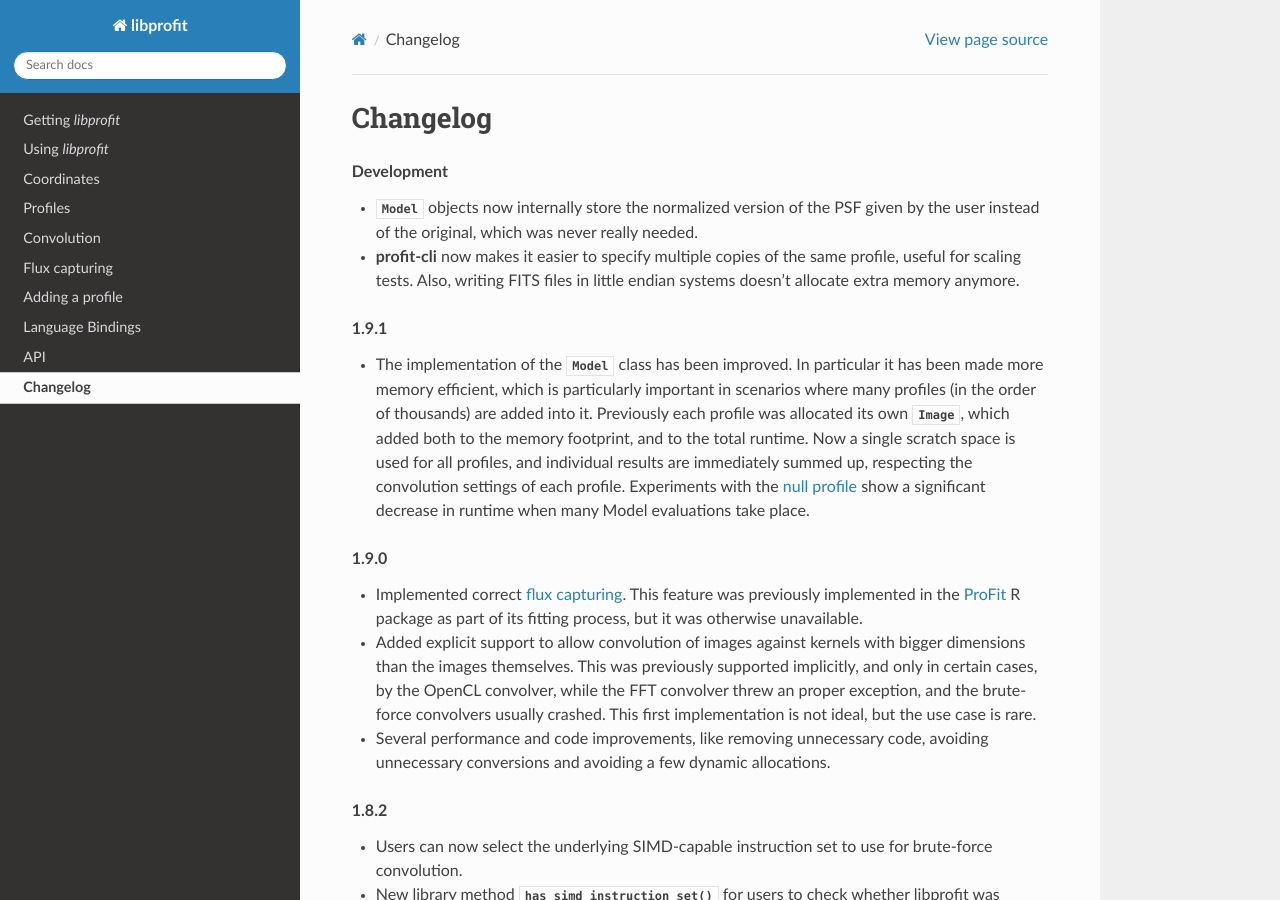
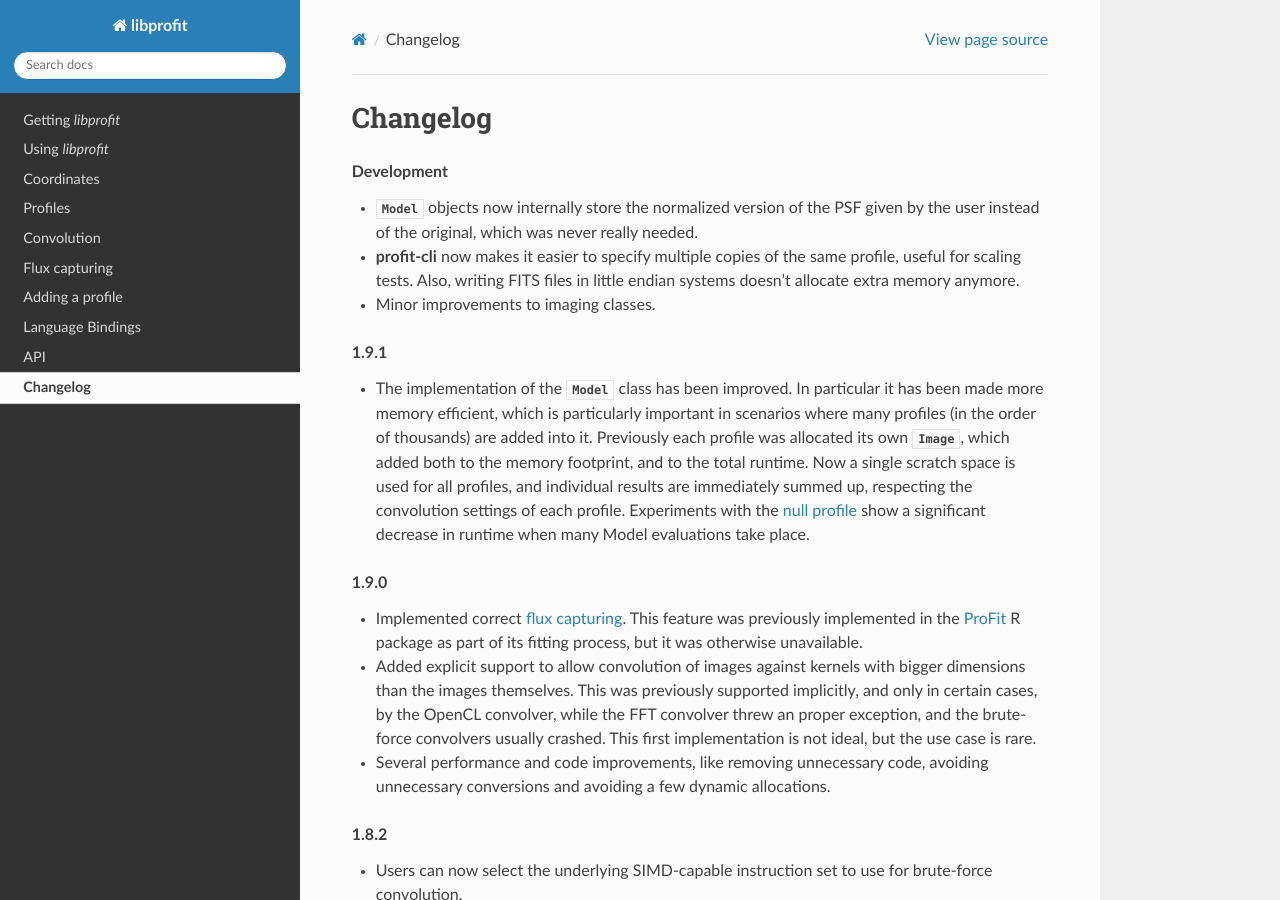
Before and after one commit to ICRAR/libprofit, a Sphinx documentation site: the page built from docs/changelog.rst, in a window 1280 px wide and 900 px high. Built offline with Sphinx 7.4.7 and the Read the Docs theme 2.0.0, drawn with Linux system fonts in a browser that asks for light colours.

Commit message:
Minor improvements to image-related classes
We previously offered single-element constructors with a default value,
but that at the end initialized the underlying vector with an explicit
size of 0. I'm not exactly sure whether this may or may not cause a
memory allocation, but better safe than sorry!

I'm also making the Box::empty() method const, there was no reason for
it not to be const.

Signed-off-by: Rodrigo Tobar <rtobar@icrar.org>

```diff
--- a/docs/changelog.rst
+++ b/docs/changelog.rst
@@ -16,6 +16,7 @@ Changelog
   useful for scaling tests.
   Also, writing FITS files in little endian systems
   doesn't allocate extra memory anymore.
+* Minor improvements to imaging classes.
 
 .. rubric:: 1.9.1
 
```
Also changed, not shown: 1 other file.
